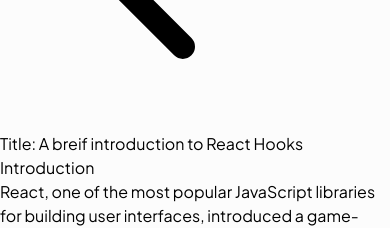
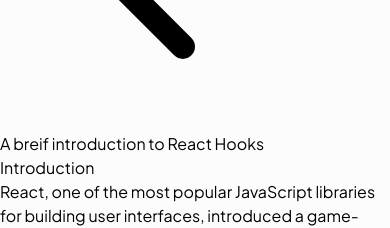
Before and after one commit to aayan-99/portfolio_v3, a React (Vite) app: page /all-blogs/0 in a window 390 px wide. Shown: the part 1080-1308 px from the top of the page. Built offline with nearby package versions, Linux system fonts and the light colour scheme.

Commit message:
Improved Responsive blog

```diff
--- a/src/mockapi/blogsapi.ts
+++ b/src/mockapi/blogsapi.ts
@@ -38,7 +38,7 @@
 export const allBlogsDetails = [
   {
     id: '0',
-    title: 'Title: A breif introduction to React Hooks',
+    title: 'A breif introduction to React Hooks',
     content: [
       {
         id: '01',
@@ -280,7 +280,7 @@
   },
   {
     id: '1',
-    title: `Title: Understanding React's Context API: Simplifying State Management in React Applications`,
+    title: `Understanding React's Context API: Simplifying State Management in React Applications`,
     content: [
       {
         id: '01',
@@ -411,7 +411,7 @@
   },
   {
     id: '2',
-    title: `Title: Best Practices for Building Scalable and Maintainable Applications`,
+    title: `Best Practices for Building Scalable and Maintainable Applications`,
     content: [
       {
         id: '01',
@@ -522,7 +522,7 @@
   },
   {
     id: '3',
-    title: `Title: A Brief Dive into Creating Adaptable Interfaces`,
+    title: `A Brief Dive into Creating Adaptable Interfaces`,
     content: [
       {
         id: '01',
```
